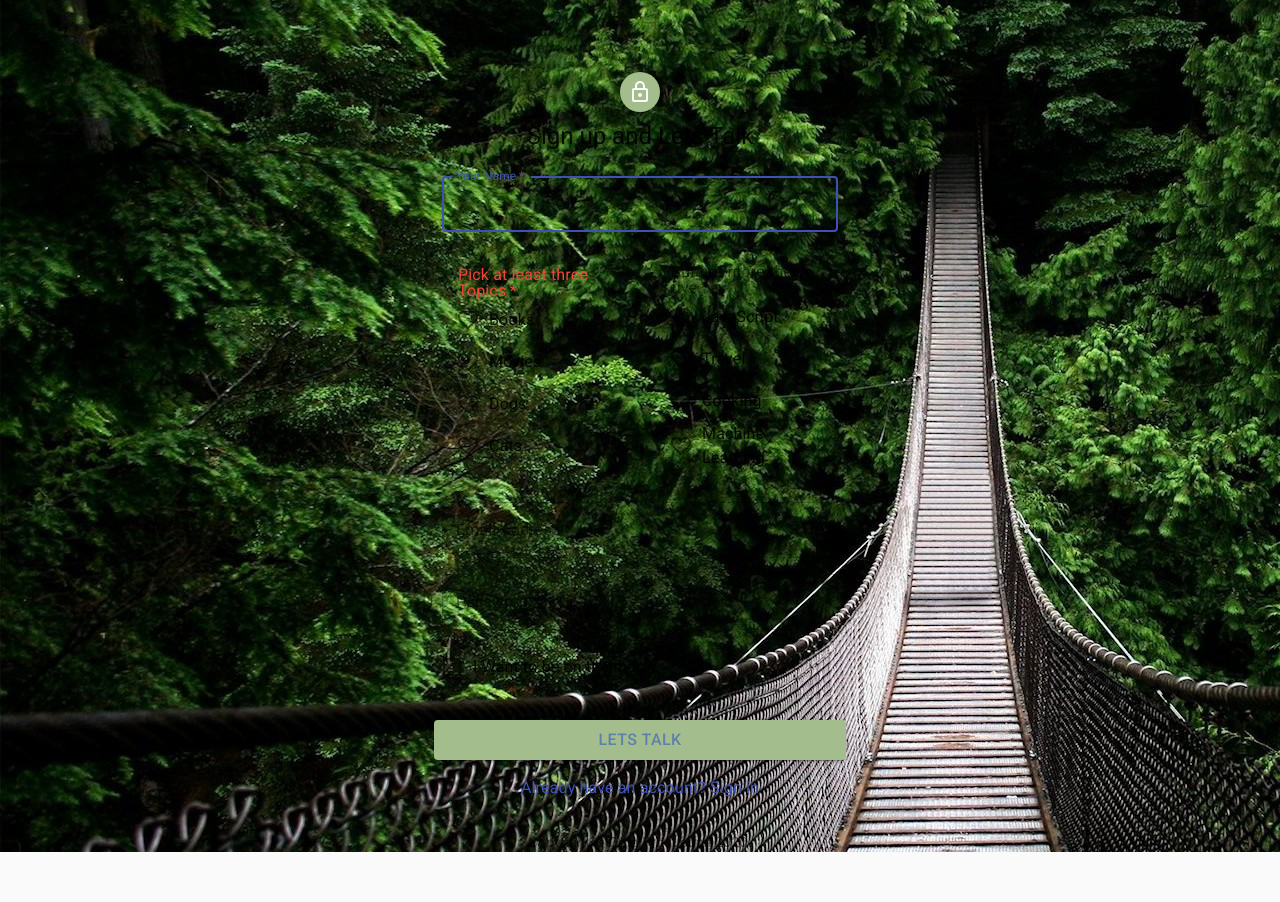
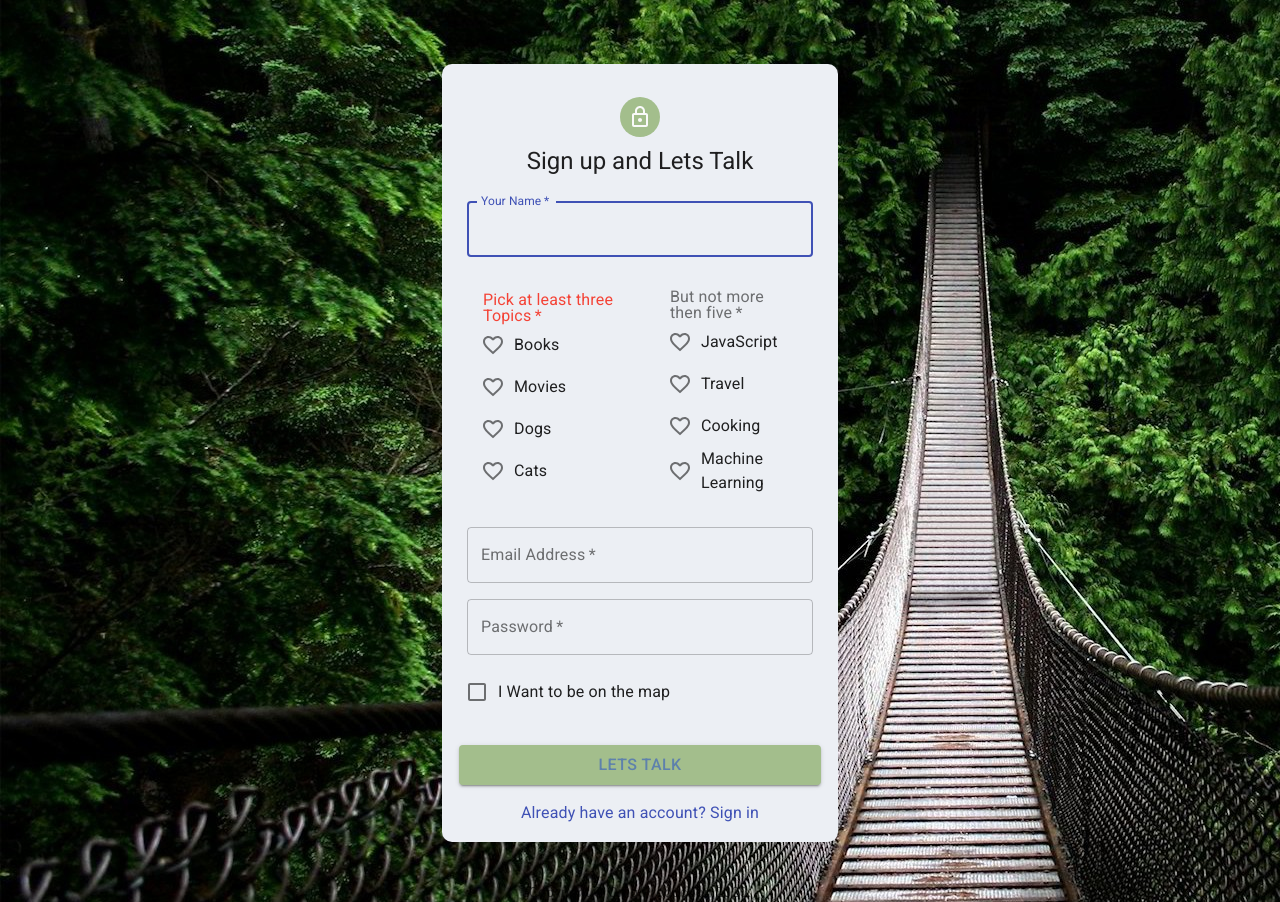
Before and after one commit to GrigoryTabachkov/lets-talk-app, a React (Create React App) app in the folder frontend/: page /registration in a window 1280 px wide. Before the commit the page ends 852 px from the top, so only its background shows below. Built offline with nearby package versions, Linux system fonts and the light colour scheme.

Commit message:
styles norm

```diff
--- a/frontend/src/Registr/Reg.jsx
+++ b/frontend/src/Registr/Reg.jsx
@@ -17,6 +17,7 @@ import FormControl from '@material-ui/core/FormControl';
 import FormGroup from '@material-ui/core/FormGroup';
 import { Favorite, FavoriteBorder } from '@material-ui/icons';
 import { useHistory } from 'react-router-dom';
+import zIndex from '@material-ui/core/styles/zIndex';
 
 function Copyright() {
   return (
@@ -36,6 +37,7 @@ const useStyles = makeStyles((theme) => ({
   root: {
     display: 'flex',
     alignItems: 'center',
+    zIndex: 3,
   },
   paper: {
     marginTop: theme.spacing(8),
@@ -158,7 +160,15 @@ export default function Reg() {
   return (
     <Container component="main" maxWidth="xs">
       <CssBaseline />
-      <div className={classes.paper}>
+      <div
+        className={classes.paper}
+        style={{
+          zIndex: 2,
+          padding: 25,
+          background: '#ECEFF4',
+          borderRadius: 10,
+        }}
+      >
         <Avatar className={classes.avatar}>
           <LockOutlinedIcon />
         </Avatar>
--- a/frontend/src/components/Chart/Chart.jsx
+++ b/frontend/src/components/Chart/Chart.jsx
@@ -20,14 +20,14 @@ const styles = {
     margin: 5,
     fontSize: '24px',
     fontWeight: 'bold',
-    fontColor: 'white',
+    fontColor: '#E5E9F0',
 
   },
   span: {
     margin: 5,
     fontSize: '24px',
     fontWeight: 'bold',
-    fontColor: 'red',
+    fontColor: '#E5E9F0',
   },
 };
 
--- a/frontend/src/components/Map/MapContainer.jsx
+++ b/frontend/src/components/Map/MapContainer.jsx
@@ -11,8 +11,8 @@ import Chart from '../Chart/Chart.jsx';
 import Button from '@material-ui/core/Button';
 
 const containerStyle = {
-  width: '55vw',
-  height: '55vh',
+  width: '60vw',
+  height: '60vh',
   borderRadius: '10px',
   boxShadow: '',
 };
```
